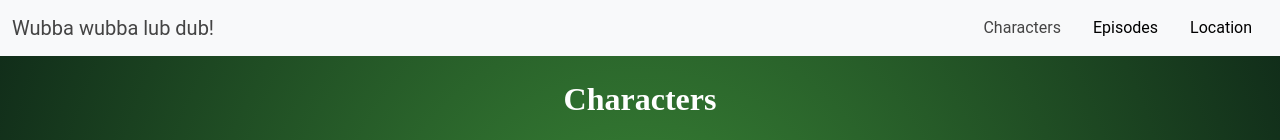
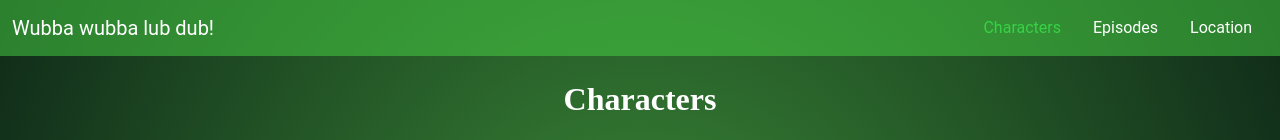
Before and after one commit to monkorony/rick-morty-app, a React (Create React App) app: page / in a window 1280 px wide. Shown: the top 140 px of the page. Built offline with nearby package versions, Linux system fonts and the light colour scheme; no server answers.

Commit message:
update css nav

```diff
--- a/src/components/Nav/Nav.module.css
+++ b/src/components/Nav/Nav.module.css
@@ -1,9 +1,9 @@
 .navBrand a {
   text-decoration: none;
-  color: #444;
+  color: #fff;
 }
 .nav__link {
-  color: #000;
+  color: #fff;
 }
 
 @media (max-width: 767px) {
--- a/src/styles/global.css
+++ b/src/styles/global.css
@@ -32,3 +32,13 @@ h6 {
   font-weight: 600;
   font-family: var(--font-family-hdr);
 }
+.accordion {
+  margin-bottom: 30px;
+}
+body .bg-light {
+  background-color: var(--muted-green) !important;
+}
+body .nav-link.active,
+body .nav-link:hover {
+  color: var(--bright-green);
+}
```
Also changed, not shown: src/components/Nav/Nav.jsx (+4 -6 lines).
